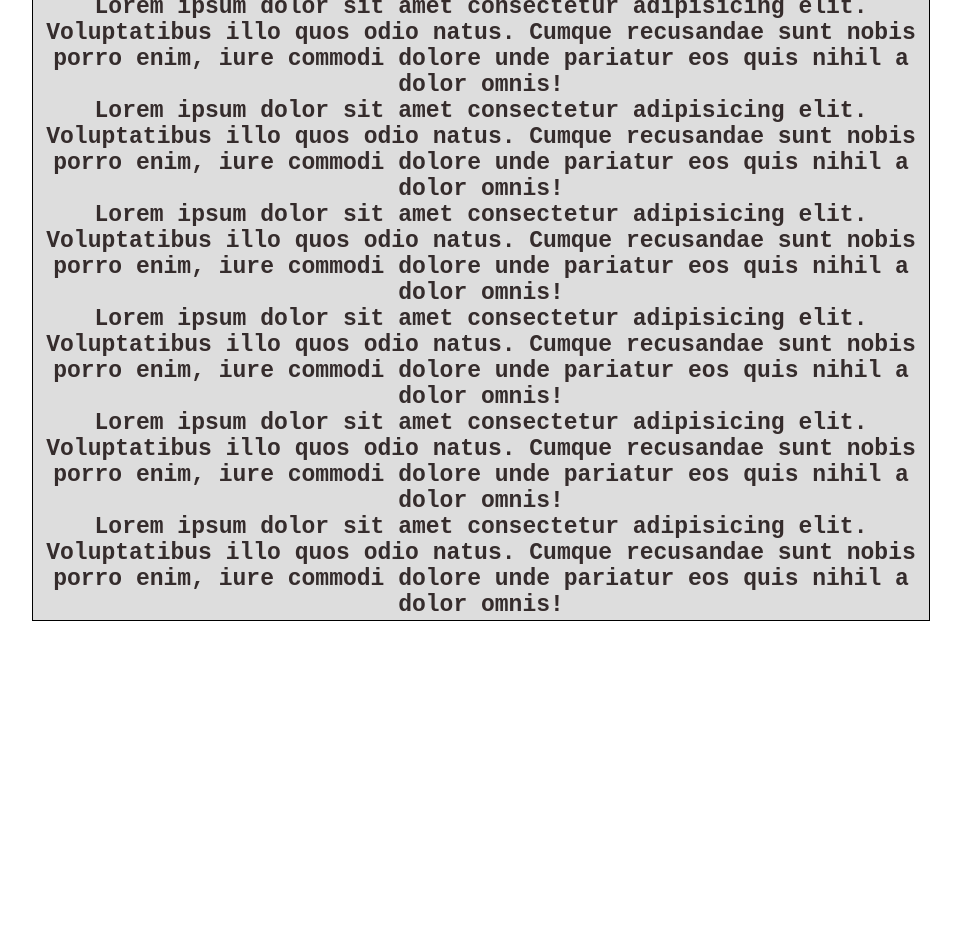
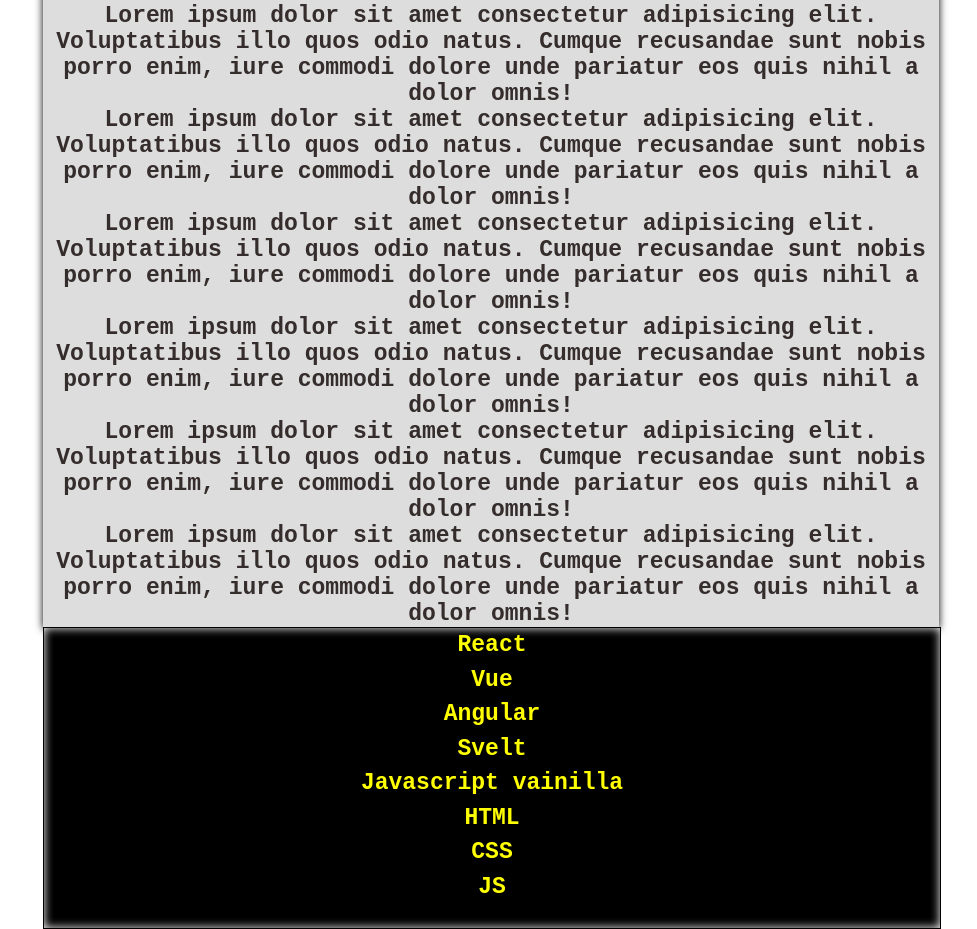
Before and after one commit to dariomartinezz/hiperblog, a plain HTML site: page index.html in a window 1280 px wide. Shown: the part 91-1020 px from the top of the page, without its empty margins (159-1136 px from the left). Before the commit the page ends 800 px from the top, so only its background shows below. Drawn offline with Linux system fonts and the light colour scheme.

Commit message:
agregamos lista de tecnologias web al final

```diff
--- a/index.html
+++ b/index.html
@@ -9,7 +9,7 @@
   <body>
     <div class="container">
       <div class="header">
-        <h2 >Cabercera de la Página/Blog</h2>
+        <h2>Cabercera de la Página/Blog</h2>
       </div>
       <p>
         Lorem ipsum dolor sit amet consectetur adipisicing elit. Voluptatibus
@@ -41,6 +41,18 @@
         illo quos odio natus. Cumque recusandae sunt nobis porro enim, iure
         commodi dolore unde pariatur eos quis nihil a dolor omnis!
       </p>
+      <div id="container2">
+        <ol>
+          <li>React</li>
+          <li>Vue</li>
+          <li>Angular</li>
+          <li>Svelt</li>
+          <li>Javascript vainilla</li>
+          <li>HTML</li>
+          <li>CSS</li>
+          <li>JS</li>
+        </ol>
+      </div>
     </div>
   </body>
 </html>
--- a/style.css
+++ b/style.css
@@ -10,11 +10,12 @@
     display: flex;
     justify-content: center;
     align-items: center;
+    margin: 10px;
 }
 .container {
     width: 70%;
     height: 700px;
-    border: thin solid #000;
+    box-shadow: 0 0 8px #000;
     background-color: #ddd;
     color: #352c2c;
     font-weight: bold;
@@ -30,3 +31,23 @@
     margin-bottom: 15px;
 
 }
+
+#container2{
+    width: 100%;
+    height: 300px;
+    border: thin solid #000;
+    background-color: #000000;
+    font-weight: bold;
+    font-size: 23px;
+    line-height: 1.5;
+    box-shadow: inset 0 0 10px #ffffff;
+}
+
+ol,li{
+    list-style: none;
+    color: yellow;
+}
+li:hover {
+    color: rgb(3, 156, 0);
+    transition: .5s;
+}
```
